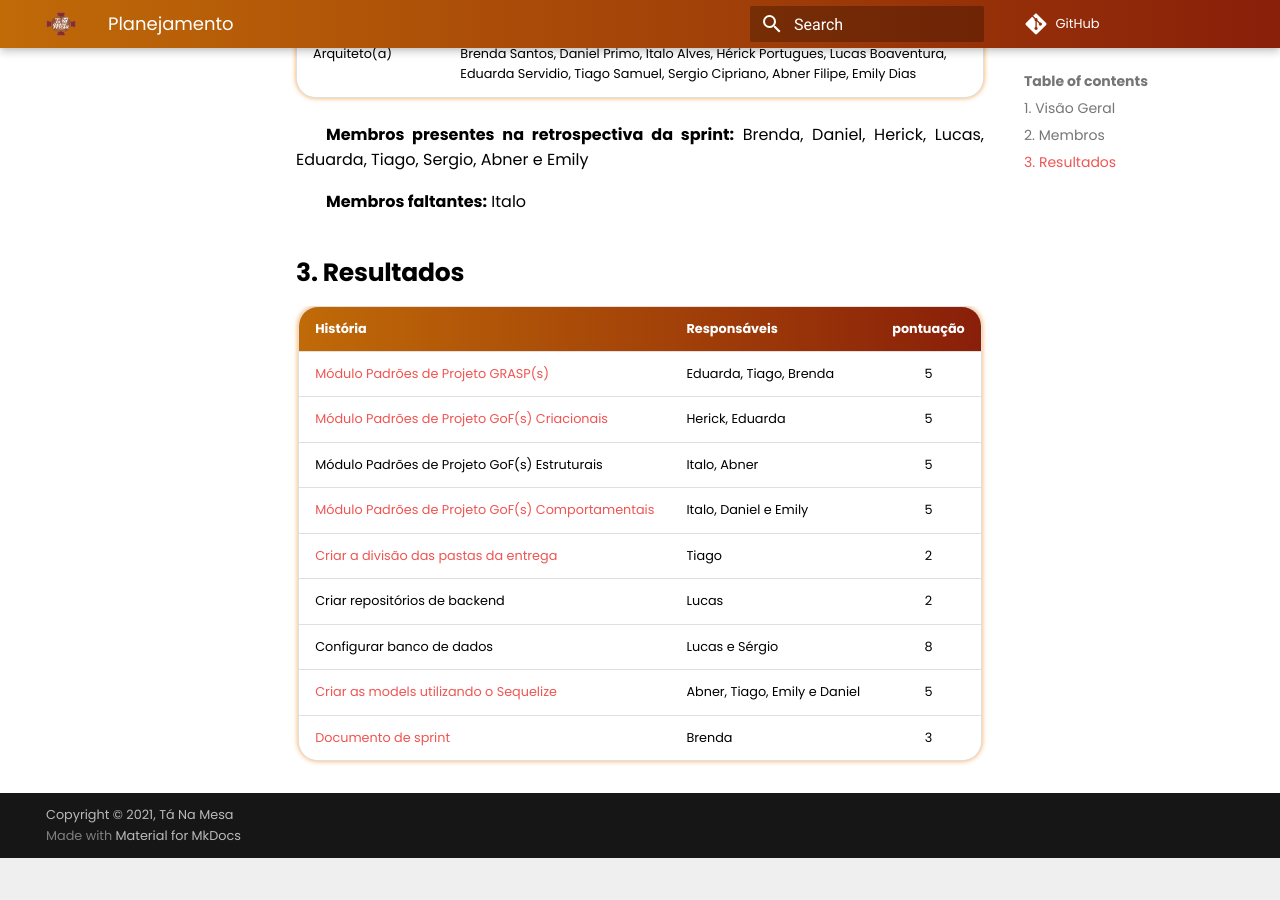
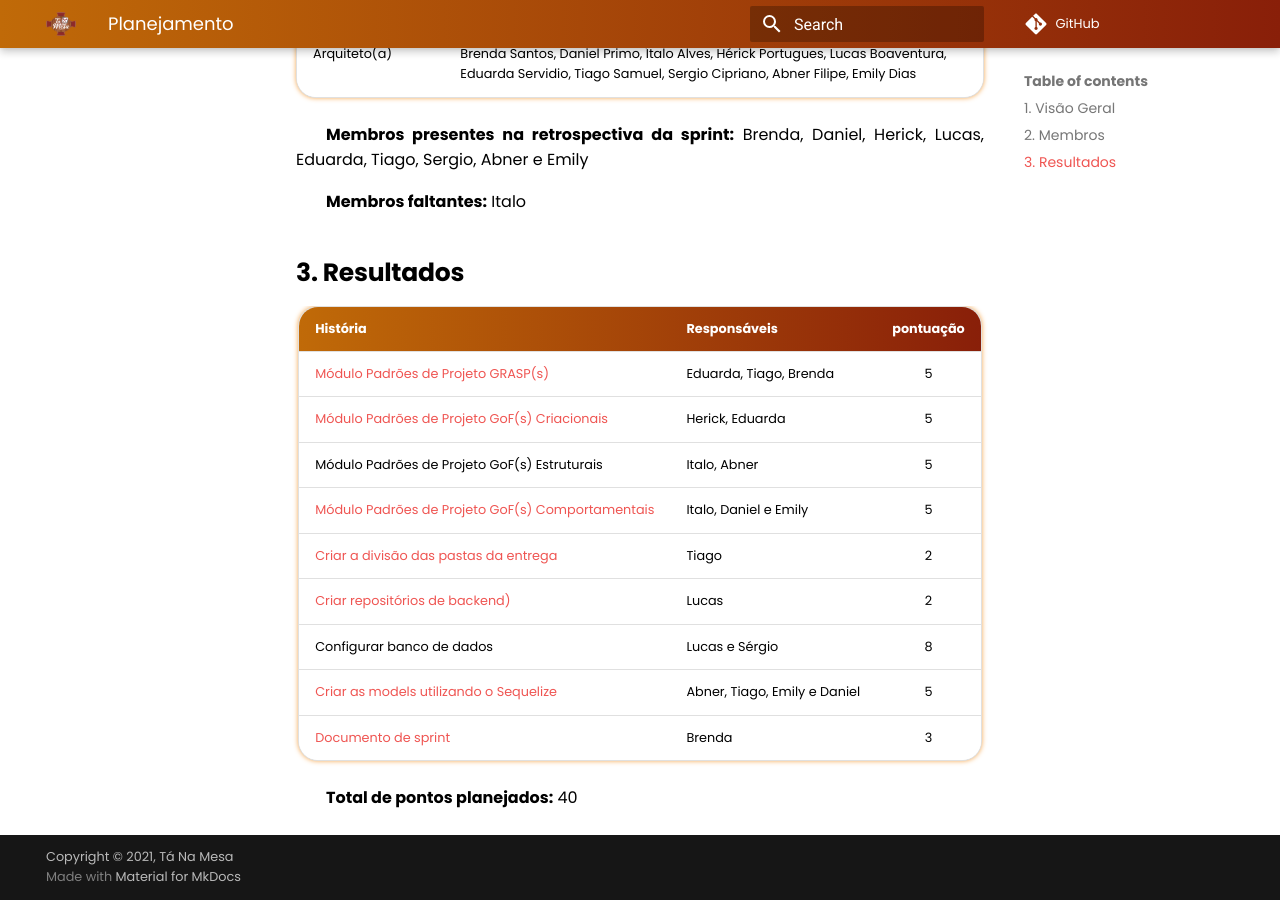
Before and after one commit to UnBArqDsw2021-1/2021.1_G02_TaNaMesa_docs, an MkDocs documentation site: the page built from docs/Sprints/Sprint-05/Planning-05.md, in a window 1280 px wide and 900 px high, scrolled down 737 px. Built offline with MkDocs 1.6.1 and Material for MkDocs 9.7.7, drawn with Linux system fonts in a browser that asks for light colours; comment, search, counter and statistics services are not loaded; before the commit the page ends 1595 px from its top, so only the background shows below that.

Commit message:
(#95) Adicionando pontuacao total planejada

```diff
--- a/docs/Sprints/Sprint-05/Planning-05.md
+++ b/docs/Sprints/Sprint-05/Planning-05.md
@@ -31,7 +31,9 @@
 | Módulo Padrões de Projeto GoF(s) Estruturais | Italo, Abner | 5 |
 | [Módulo Padrões de Projeto GoF(s) Comportamentais](https://github.com/UnBArqDsw2021-1/2021.1_G02_TaNaMesa_docs/issues/100)|Italo, Daniel e Emily | 5 |
 | [Criar a divisão das pastas da entrega](https://github.com/UnBArqDsw2021-1/2021.1_G02_TaNaMesa_docs/issues/96)| Tiago | 2 |
-| Criar repositórios de backend | Lucas | 2 |
+| [Criar repositórios de backend)](https://github.com/UnBArqDsw2021-1/2021.1_G02_TaNaMesa_Order_Service/issues/1) | Lucas | 2 |
 | Configurar banco de dados | Lucas e Sérgio | 8 |
 | [Criar as models utilizando o Sequelize](https://github.com/UnBArqDsw2021-1/2021.1_G02_TaNaMesa_docs/issues/98)| Abner, Tiago, Emily e Daniel | 5 |
 | [Documento de sprint](https://github.com/UnBArqDsw2021-1/2021.1_G02_TaNaMesa_docs/issues/95) | Brenda | 3 |
+
+**Total de pontos planejados:** 40
```
